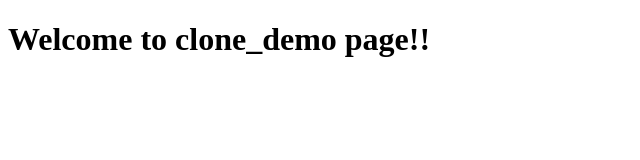
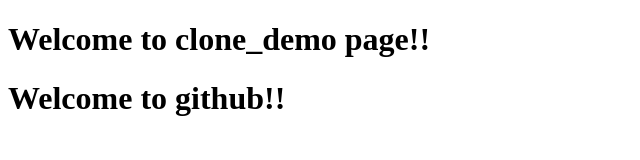
Before and after one commit to VAditi18/git-repository, a plain HTML site: page clone_demo.html in a window 1280 px wide. Shown: the whole page, without its empty margins (0-640 px from the left). Drawn offline with Linux system fonts and the light colour scheme.

Commit message:
Update clone_demo.html github_commit

```diff
--- a/clone_demo.html
+++ b/clone_demo.html
@@ -7,5 +7,6 @@
 </head>
 <body>
     <h1>Welcome to clone_demo page!!</h1>
+    <h1>Welcome to github!!</h1>
 </body>
 </html>
```
